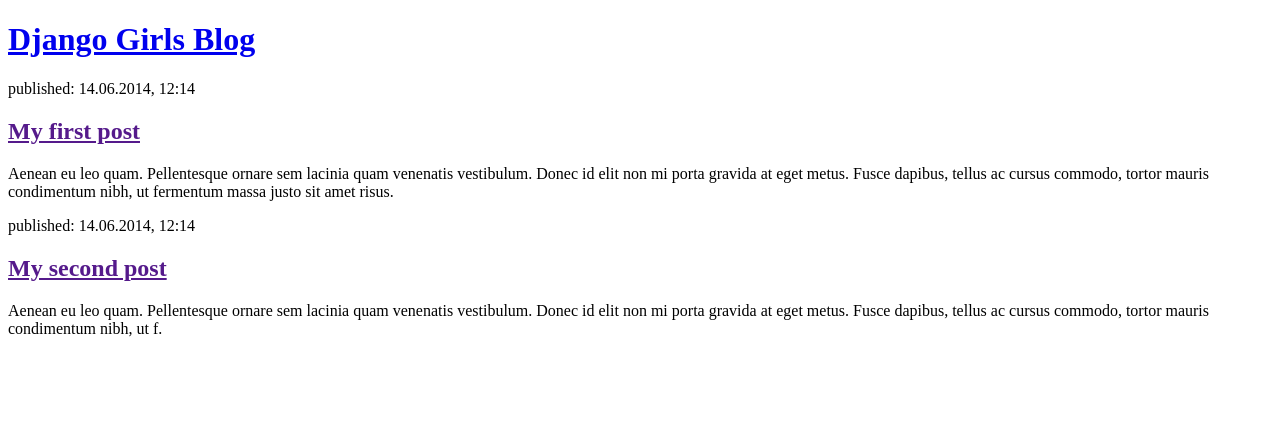
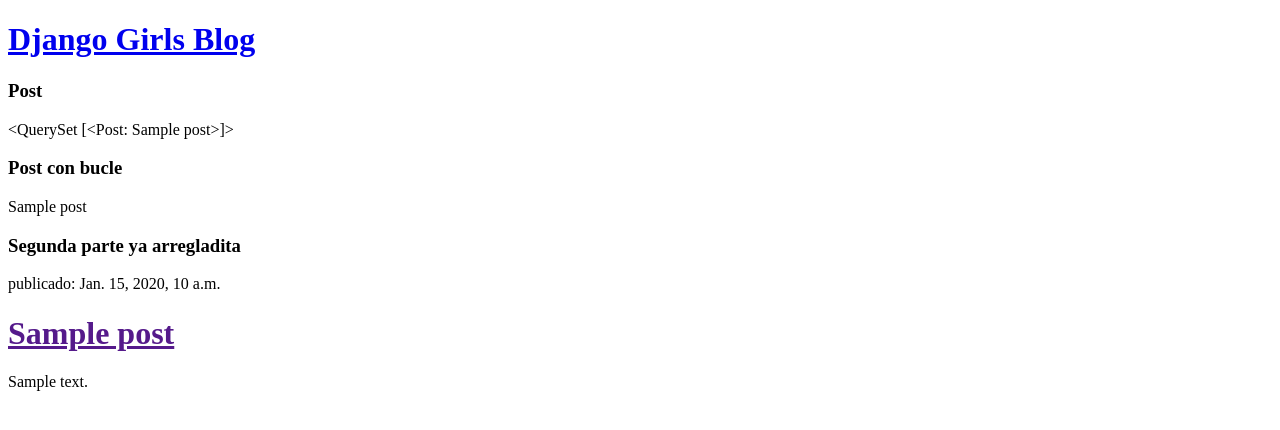
Before and after one commit to cirocamey/my-first-blog, a Django app: template blog/templates/blog/post_list.html in a window 1280 px wide. Shown: the top 430 px of the page. Run offline with Django 3.2, Linux system fonts and the light colour scheme; the template is opened without the code that fills it: values that come from a table or form of the project are taken from there, others are empty; tables that the repository leaves empty hold one stand-in row (values such as "Sample post").

Commit message:
Templates modificados para mostrar post desde base de datos.

```diff
--- a/blog/models.py
+++ b/blog/models.py
@@ -3,6 +3,7 @@ from django.utils import timezone
 
 # Create your models here.
 
+# Este modelo es llamado en .views para crear la plantilla
 class Post(models.Model):
     author = models.ForeignKey('auth.User', on_delete=models.CASCADE)
     title = models.CharField(max_length=200)
--- a/blog/templates/blog/post_list.html
+++ b/blog/templates/blog/post_list.html
@@ -7,17 +7,22 @@
         <div>
             <h1><a href="/">Django Girls Blog</a></h1>
         </div>
+        <h3>Post</h3>
+        {{ posts }}
 
-        <div>
-            <p>published: 14.06.2014, 12:14</p>
-            <h2><a href="">My first post</a></h2>
-            <p>Aenean eu leo quam. Pellentesque ornare sem lacinia quam venenatis vestibulum. Donec id elit non mi porta gravida at eget metus. Fusce dapibus, tellus ac cursus commodo, tortor mauris condimentum nibh, ut fermentum massa justo sit amet risus.</p>
-        </div>
 
-        <div>
-            <p>published: 14.06.2014, 12:14</p>
-            <h2><a href="">My second post</a></h2>
-            <p>Aenean eu leo quam. Pellentesque ornare sem lacinia quam venenatis vestibulum. Donec id elit non mi porta gravida at eget metus. Fusce dapibus, tellus ac cursus commodo, tortor mauris condimentum nibh, ut f.</p>
-        </div>
+        <h3>Post con bucle</h3>
+        {% for post in posts %} {{ post }}{% endfor %}
+
+        <h3>Segunda parte ya arregladita</h3>
+
+
+        <!-- ¿Has notado que utilizamos una notación diferente esta vez ({{ post.title }} o {{ post.text }})? Estamos accediendo a los datos en cada uno de los campos definidos en nuestro modelo Post. También el |linebreaksbr está pasando el texto de los post a través de un filtro para convertir saltos de línea en párrafos. -->
+
+        {% for post in posts %} <div>
+        	<p> publicado: {{ post.published_date }} </p><h1>
+        		<a href = "" >{{ post.title }} </a ></h1>
+        		<p>{{ post.text|linebreaksbr }} </p>
+        </div>{% endfor %}
     </body>
 </html>
```
Also changed, not shown: blog/views.py (+14 -1 lines).
